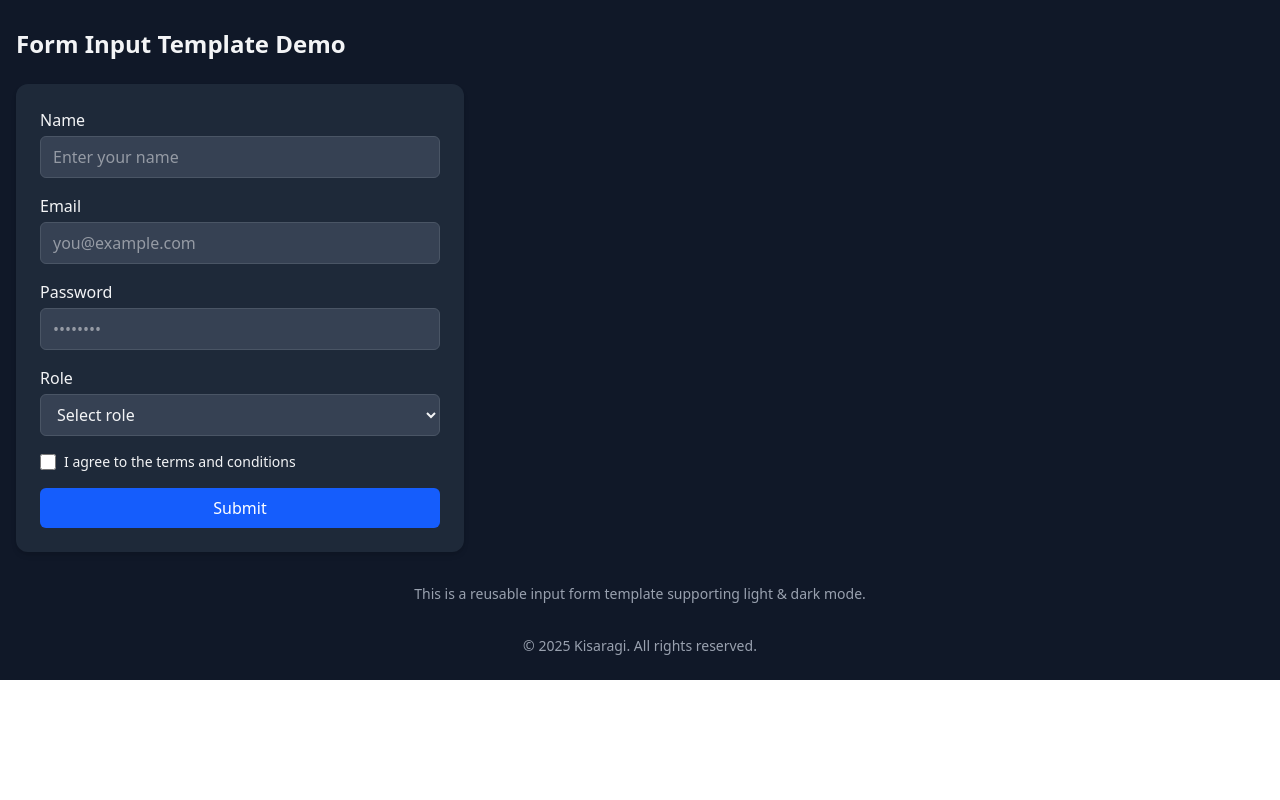
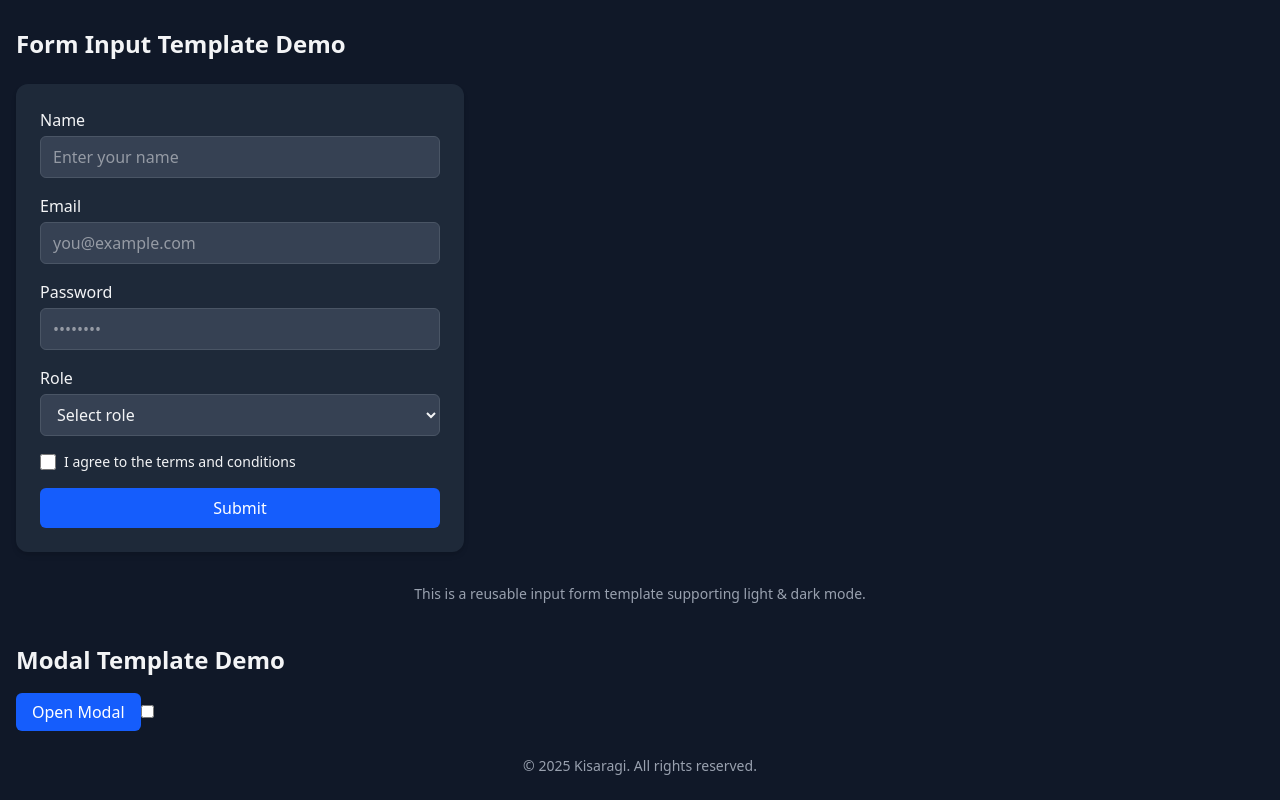
Before and after one commit to AkikoAi/kisaragi, a Next.js app: page /tes in a window 1280 px wide. Shown: the part 977-1777 px from the top of the page. Before the commit the page ends 1657 px from the top, so only its background shows below. Built offline with nearby package versions, Linux system fonts and the light colour scheme.

Commit message:
Template

```diff
--- a/src/app/(dashboard protected)/tes/page.tsx
+++ b/src/app/(dashboard protected)/tes/page.tsx
@@ -199,6 +199,38 @@ export default function Page() {
         </p>
       </section>
 
+      <section className="mt-10">
+        <h1 className="text-2xl font-bold mb-6">Modal Template Demo</h1>
+
+        {/* Trigger Button (for example purpose only) */}
+        <label htmlFor="my-modal" className="cursor-pointer bg-blue-600 text-white px-4 py-2 rounded-md hover:bg-blue-700 transition">
+          Open Modal
+        </label>
+
+        {/* Hidden checkbox toggle for modal */}
+        <input type="checkbox" id="my-modal" className="peer z-[90]" />
+
+        {/* Modal Overlay */}
+        <div className="fixed inset-0  bg-opacity-50 hidden peer-checked:flex items-center justify-center z-50">
+          {/* Modal Content */}
+          <div className="bg-white dark:bg-gray-800 rounded-xl shadow-lg w-11/12 max-w-md p-6 space-y-4 relative">
+            <h2 className="text-xl font-semibold">Example Modal</h2>
+            <p className="text-gray-600 dark:text-gray-300">
+              This is a reusable modal template using only TailwindCSS and native checkbox toggle.
+            </p>
+            <div className="flex justify-end space-x-2">
+              {/* Close Button */}
+              <label htmlFor="my-modal" className="cursor-pointer bg-gray-300 dark:bg-gray-700 px-4 py-2 rounded-md hover:bg-gray-400 dark:hover:bg-gray-600 transition">
+                Cancel
+              </label>
+              <button className="bg-blue-600 text-white px-4 py-2 rounded-md hover:bg-blue-700 transition">
+                Confirm
+              </button>
+            </div>
+          </div>
+        </div>
+      </section>
+
       {/* Footer Note */}
       <p className="mt-8 text-center text-gray-500 dark:text-gray-400 text-sm">© 2025 Kisaragi. All rights reserved.</p>
     </>
```
